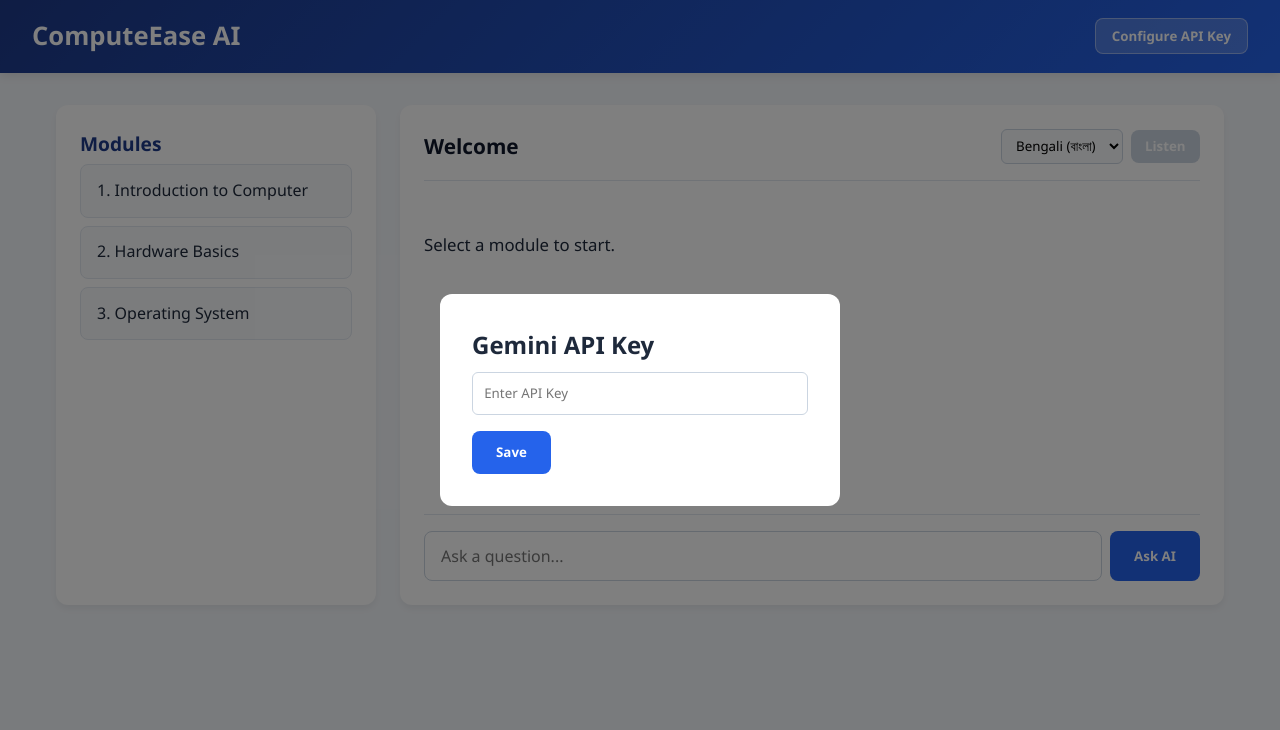
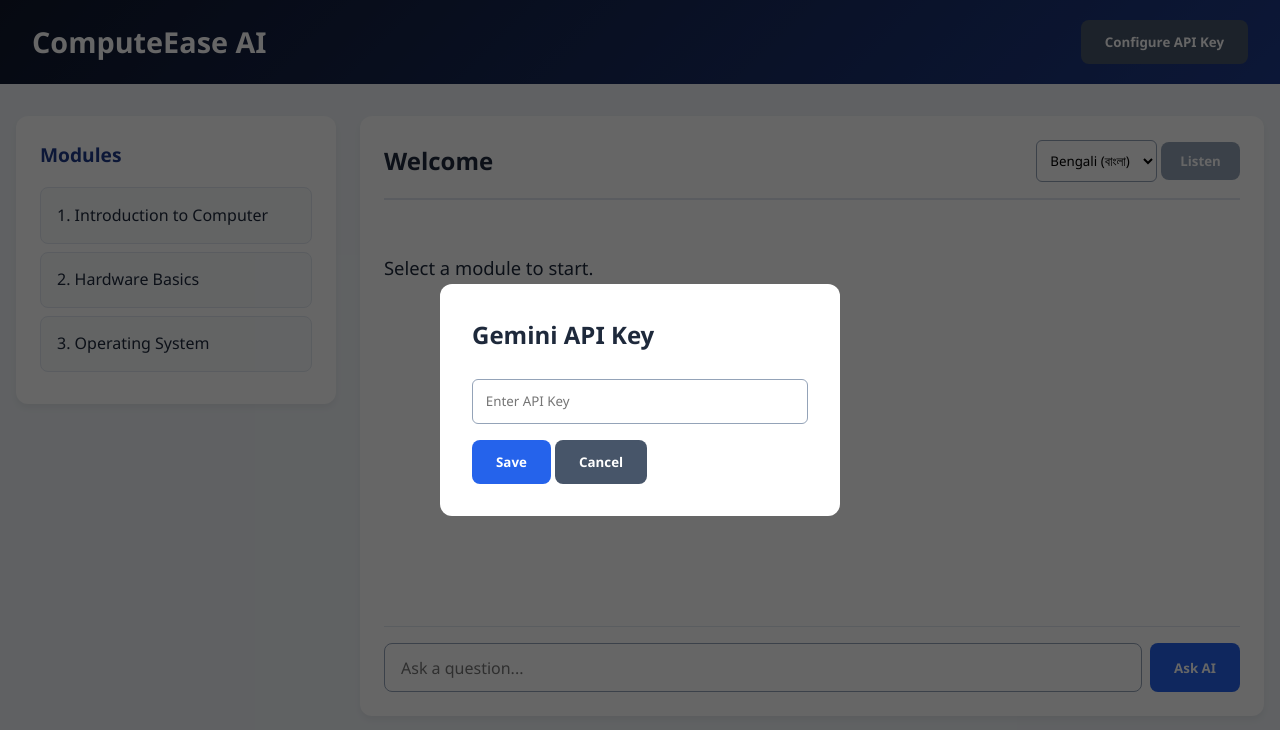
Before and after one commit to indranil55/EduTechAI, a plain HTML site: page index.html in a window 1280 px wide. Both pictures are taken after a click on the button "Configure API Key". Drawn offline with Linux system fonts and the light colour scheme.

Commit message:
Update styles for body, header, and buttons

```diff
--- a/style.css
+++ b/style.css
@@ -6,34 +6,33 @@
 }
 
 body {
-    background-color: #f4f7fb;
+    background-color: #f0f4f8;
     color: #1e293b;
     line-height: 1.6;
 }
 
 header {
-    background: linear-gradient(135deg, #1e3a8a, #2563eb);
+    background: linear-gradient(135deg, #0f172a, #1e3a8a);
     color: white;
-    padding: 1rem 2rem;
+    padding: 1.2rem 2rem;
     display: flex;
     justify-content: space-between;
     align-items: center;
     flex-wrap: wrap;
     gap: 1rem;
-    box-shadow: 0 2px 10px rgba(0, 0, 0, 0.1);
 }
 
 header h1 {
-    font-size: 1.6rem;
+    font-size: 1.8rem;
 }
 
 header p {
     font-size: 0.9rem;
-    opacity: 0.9;
+    opacity: 0.8;
 }
 
 .container {
-    max-width: 1200px;
+    max-width: 1300px;
     margin: 2rem auto;
     padding: 0 1rem;
     display: grid;
@@ -47,32 +46,26 @@ header p {
     }
 }
 
-/* Sidebar */
 .sidebar {
     background: white;
     padding: 1.5rem;
     border-radius: 12px;
     box-shadow: 0 4px 6px rgba(0, 0, 0, 0.05);
+    height: fit-content;
 }
 
 .sidebar h2 {
     font-size: 1.2rem;
-    margin-bottom: 0.3rem;
     color: #1e3a8a;
-}
-
-.hint {
-    font-size: 0.85rem;
-    color: #64748b;
     margin-bottom: 1rem;
 }
 
-#topicList {
+ul {
     list-style: none;
 }
 
-#topicList li {
-    padding: 0.8rem 1rem;
+li {
+    padding: 0.9rem 1rem;
     margin-bottom: 0.5rem;
     background: #f8fafc;
     border: 1px solid #e2e8f0;
@@ -82,13 +75,12 @@ header p {
     transition: all 0.2s;
 }
 
-#topicList li:hover, #topicList li.active {
+li:hover, li.active {
     background: #2563eb;
     color: white;
     border-color: #2563eb;
 }
 
-/* Tutor Area */
 .tutor-area {
     background: white;
     padding: 1.5rem;
@@ -96,7 +88,7 @@ header p {
     box-shadow: 0 4px 6px rgba(0, 0, 0, 0.05);
     display: flex;
     flex-direction: column;
-    min-height: 500px;
+    min-height: 600px;
 }
 
 .tutor-header {
@@ -106,31 +98,29 @@ header p {
     flex-wrap: wrap;
     gap: 1rem;
     padding-bottom: 1rem;
-    border-bottom: 1px solid #e2e8f0;
+    border-bottom: 2px solid #e2e8f0;
 }
 
-.tutor-header h2 {
-    font-size: 1.3rem;
-    color: #0f172a;
-}
-
-.voice-controls {
+.controls-group {
     display: flex;
     gap: 0.5rem;
     align-items: center;
+    flex-wrap: wrap;
 }
 
 select {
-    padding: 0.4rem 0.6rem;
+    padding: 0.6rem;
     border-radius: 6px;
-    border: 1px solid #cbd5e1;
-    background: #f8fafc;
+    border: 1px solid #94a3b8;
+    font-weight: 500;
+    background: #fff;
+    cursor: pointer;
 }
 
 .output-box {
     flex: 1;
     padding: 1.5rem 0;
-    font-size: 1.05rem;
+    font-size: 1.15rem;
     white-space: pre-line;
     overflow-y: auto;
 }
@@ -138,7 +128,23 @@ select {
 .placeholder-text {
     color: #64748b;
     text-align: center;
-    margin-top: 4rem;
+    margin-top: 5rem;
+}
+
+.media-box {
+    margin-top: 1rem;
+    padding: 1rem;
+    background: #f8fafc;
+    border: 1px solid #e2e8f0;
+    border-radius: 8px;
+    text-align: center;
+}
+
+.media-box img, .media-box iframe {
+    max-width: 100%;
+    height: 320px;
+    border-radius: 6px;
+    border: none;
 }
 
 .ask-box {
@@ -151,24 +157,23 @@ select {
 .ask-box input {
     flex: 1;
     padding: 0.8rem 1rem;
-    border: 1px solid #cbd5e1;
+    border: 1px solid #94a3b8;
     border-radius: 8px;
     font-size: 1rem;
 }
 
-/* Buttons */
 button {
     cursor: pointer;
     border: none;
     border-radius: 8px;
     font-weight: 600;
+    padding: 0.8rem 1.5rem;
     transition: 0.2s;
 }
 
 .btn-primary {
     background: #2563eb;
     color: white;
-    padding: 0.8rem 1.5rem;
 }
 
 .btn-primary:hover {
@@ -176,37 +181,29 @@ button {
 }
 
 .btn-secondary {
-    background: rgba(255, 255, 255, 0.2);
+    background: #475569;
     color: white;
-    padding: 0.5rem 1rem;
-    border: 1px solid rgba(255, 255, 255, 0.4);
-}
-
-.btn-secondary:hover {
-    background: rgba(255, 255, 255, 0.3);
 }
 
 .btn-voice {
     background: #10b981;
     color: white;
-    padding: 0.45rem 0.9rem;
+    padding: 0.6rem 1.2rem;
 }
 
 .btn-voice:disabled {
-    background: #cbd5e1;
+    background: #94a3b8;
     cursor: not-allowed;
 }
 
-.hidden {
-    display: none;
-}
-
-/* Modal */
 .modal {
     display: none;
     position: fixed;
-    top: 0; left: 0; width: 100%; height: 100%;
-    background: rgba(0, 0, 0, 0.5);
+    top: 0;
+    left: 0;
+    width: 100%;
+    height: 100%;
+    background: rgba(0, 0, 0, 0.6);
     justify-content: center;
     align-items: center;
     z-index: 1000;
@@ -216,8 +213,8 @@ button {
     background: white;
     padding: 2rem;
     border-radius: 12px;
+    width: 90%;
     max-width: 400px;
-    width: 90%;
 }
 
 .modal-content h2 {
@@ -227,15 +224,14 @@ button {
 .modal-content p {
     font-size: 0.9rem;
     color: #475569;
-    margin-bottom: 1rem;
 }
 
 .modal-content input {
     width: 100%;
-    padding: 0.7rem;
-    border: 1px solid #cbd5e1;
+    padding: 0.8rem;
+    border: 1px solid #94a3b8;
     border-radius: 6px;
-    margin-bottom: 1rem;
+    margin: 1rem 0;
 }
 
 .modal-actions {
@@ -244,7 +240,6 @@ button {
     gap: 0.5rem;
 }
 
-.modal-actions .btn-secondary {
-    background: #e2e8f0;
-    color: #1e293b;
+.hidden {
+    display: none;
 }
```
